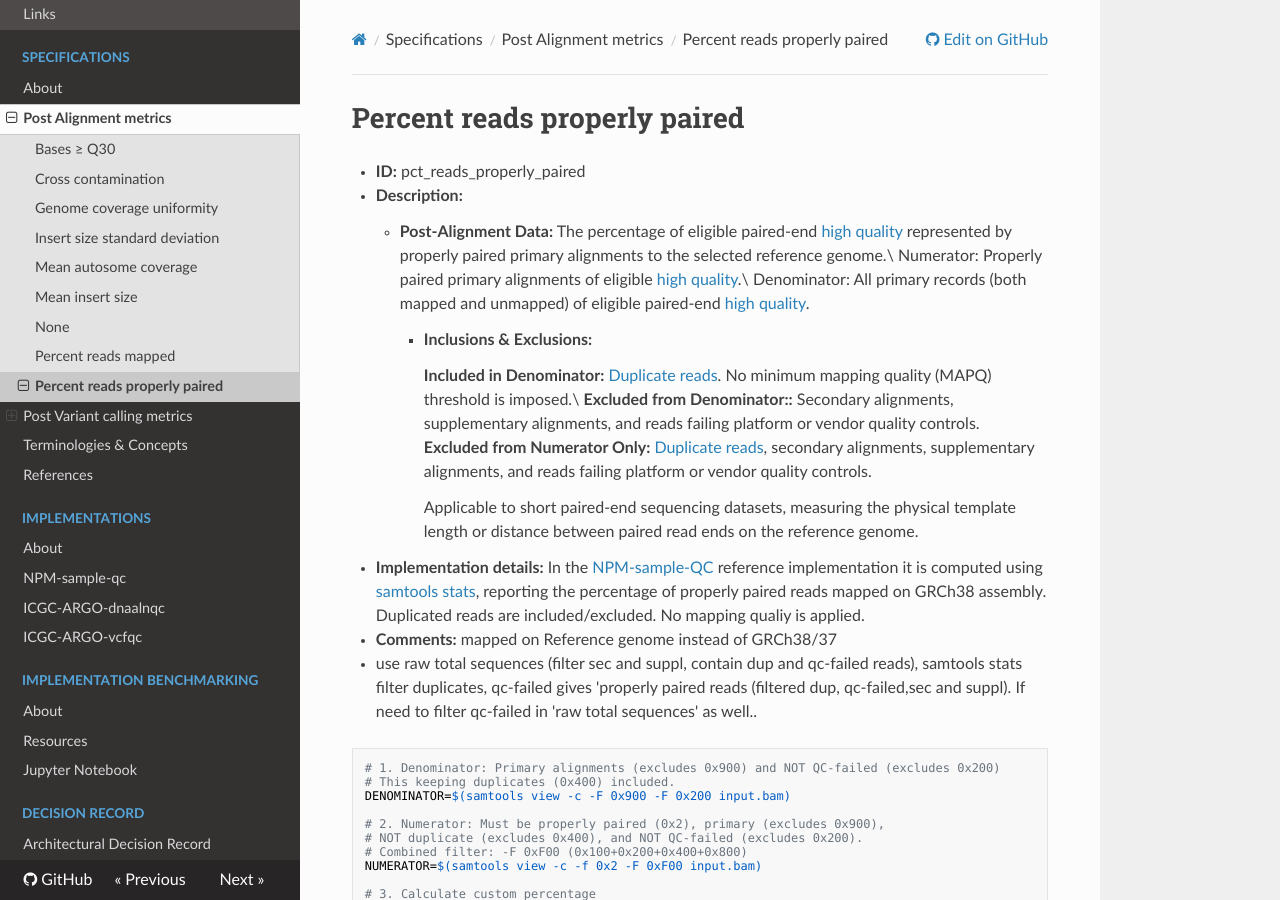
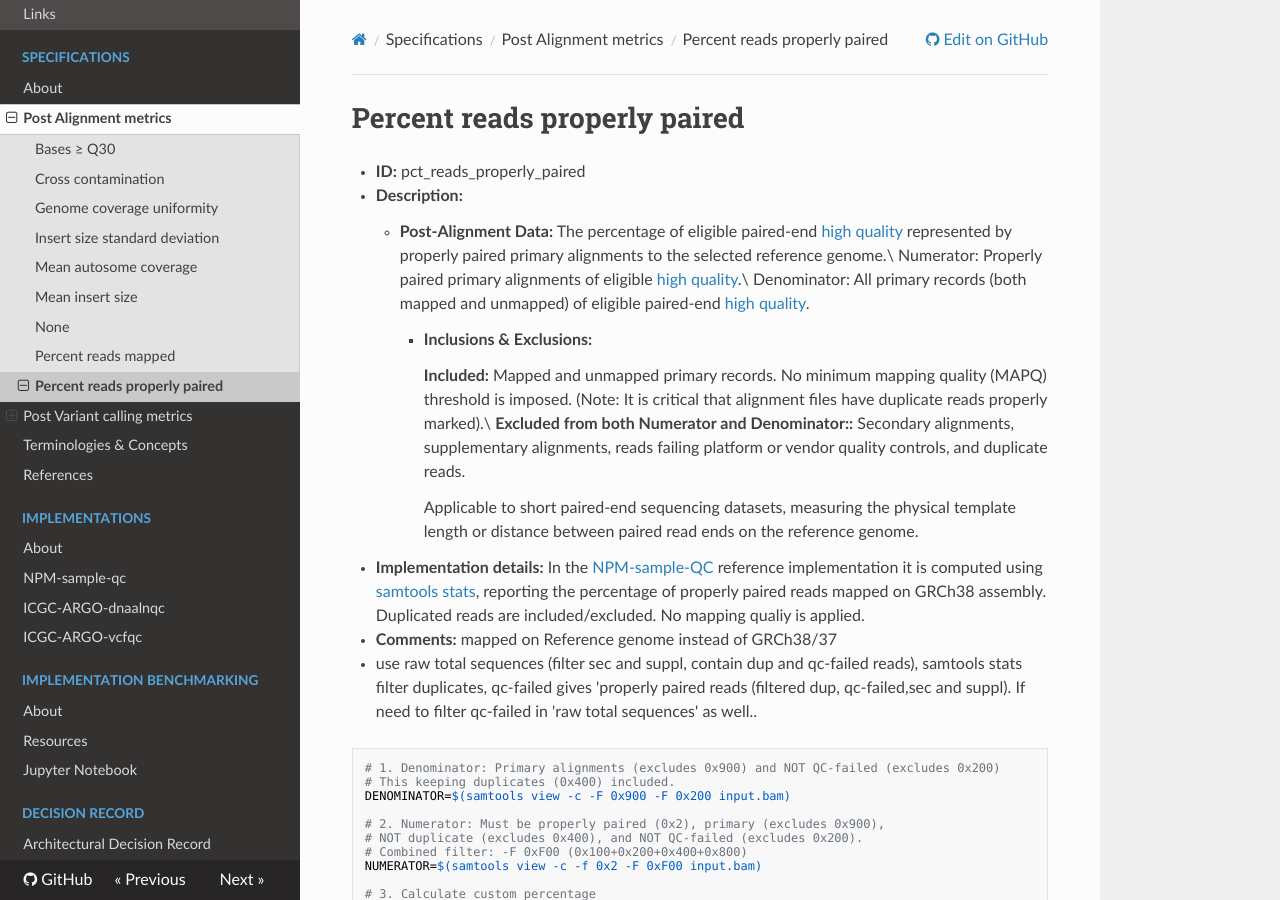
Before and after one commit to ga4gh/quality-control-wgs, an MkDocs documentation site: the page built from docs/metrics_definitions/percent-reads-properly-paired.md, in a window 1280 px wide and 900 px high. Built offline with MkDocs 1.6.1, drawn with Linux system fonts in a browser that asks for light colours; nearby versions of some CDN libraries.

Commit message:
update metric description

```diff
--- a/docs/metrics_definitions/percent-reads-properly-paired.md
+++ b/docs/metrics_definitions/percent-reads-properly-paired.md
@@ -8,9 +8,8 @@
    Denominator: All primary records (both mapped and unmapped) of eligible paired-end [high quality](terminologies.md#high-quality-reads).
         - **Inclusions & Exclusions:**
 
-            **Included in Denominator:** [Duplicate reads](terminologies.md#duplicated-reads). No minimum mapping quality (MAPQ) threshold is imposed.\
-            **Excluded from Denominator::**  Secondary alignments, supplementary alignments, and reads failing platform or vendor quality controls.
-            **Excluded from Numerator Only:** [Duplicate reads](terminologies.md#duplicated-reads), secondary alignments, supplementary alignments, and reads failing platform or vendor quality controls.
+            **Included:** Mapped and unmapped primary records. No minimum mapping quality (MAPQ) threshold is imposed. (Note: It is critical that alignment files have duplicate reads properly marked).\
+            **Excluded from both Numerator and Denominator::** Secondary alignments, supplementary alignments, reads failing platform or vendor quality controls, and duplicate reads.
 
             Applicable to short paired-end sequencing datasets, measuring the physical template length or distance between paired read ends on the reference genome.
 
```
Also changed, not shown: docs/metrics_definitions/mean-insert-size.md (+1 -1 lines).
